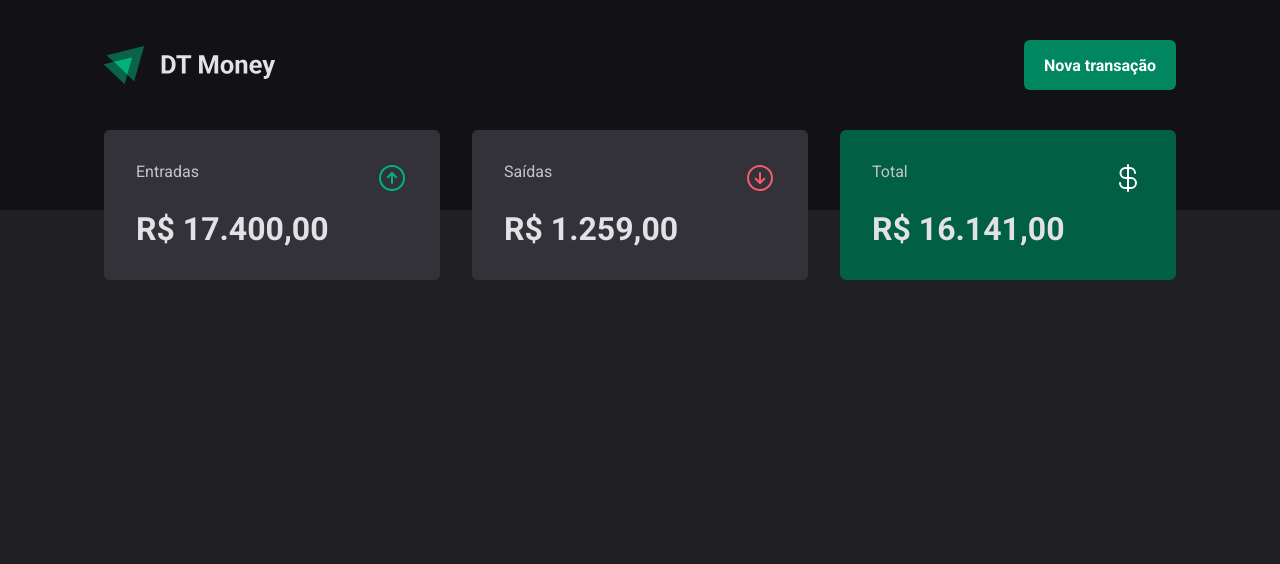
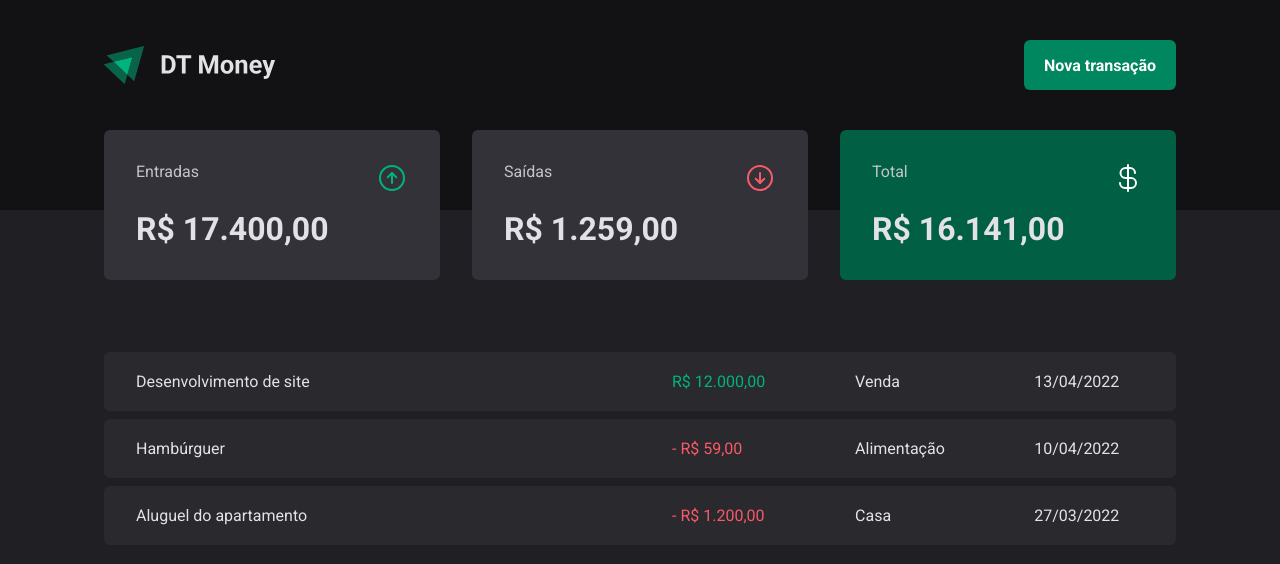
Before and after one commit to caiotracera/dt-money-vite, a React (Vite) app: page / in a window 1280 px wide. Shown: the top 564 px of the page. Built offline with nearby package versions, Linux system fonts and the light colour scheme.

Commit message:
feat(components): add transactions table

```diff
--- a/src/pages/Transactions/index.tsx
+++ b/src/pages/Transactions/index.tsx
@@ -1,11 +1,44 @@
 import { Header } from '@/components/Header';
 import { Summary } from '@/components/Summary';
+
+import * as S from '@/pages/Transactions/styles';
 
 export function Transactions() {
   return (
     <div>
       <Header />
       <Summary />
+
+      <S.TransactionsWrapper>
+        <S.TransactionTable>
+          <tbody>
+            <tr>
+              <td>Desenvolvimento de site</td>
+              <td>
+                <S.PriceHighlight type="income">R$ 12.000,00</S.PriceHighlight>
+              </td>
+              <td>Venda</td>
+              <td>13/04/2022</td>
+            </tr>
+            <tr>
+              <td>Hambúrguer</td>
+              <td>
+                <S.PriceHighlight type="outcome">R$ 59,00</S.PriceHighlight>
+              </td>
+              <td>Alimentação</td>
+              <td>10/04/2022</td>
+            </tr>
+            <tr>
+              <td>Aluguel do apartamento</td>
+              <td>
+                <S.PriceHighlight type="outcome">R$ 1.200,00</S.PriceHighlight>
+              </td>
+              <td>Casa</td>
+              <td>27/03/2022</td>
+            </tr>
+          </tbody>
+        </S.TransactionTable>
+      </S.TransactionsWrapper>
     </div>
   );
 }
--- a/src/pages/Transactions/styles.ts
+++ b/src/pages/Transactions/styles.ts
@@ -1 +1,58 @@
-import styled from 'styled-components';
+import styled, { css, DefaultTheme } from 'styled-components';
+
+import { PriceHighlightProps } from '@/pages/Transactions/types';
+
+export const TransactionsWrapper = styled.div`
+  width: 100%;
+  max-width: 1120px;
+
+  margin: 4rem auto 0;
+  padding: 0 1.5rem;
+`;
+
+export const TransactionTable = styled.table`
+  ${({ theme }) => css`
+    width: 100%;
+
+    border-collapse: separate;
+    border-spacing: 0 0.5rem;
+
+    margin-top: 1.5rem;
+
+    td {
+      padding: 1.25rem 2rem;
+      background: ${theme.colors['gray-700']};
+
+      &:first-child {
+        width: 50%;
+
+        border-top-left-radius: 6px;
+        border-bottom-left-radius: 6px;
+      }
+
+      &:last-child {
+        border-top-right-radius: 6px;
+        border-bottom-right-radius: 6px;
+      }
+    }
+  `}
+`;
+
+export const priceHighlightModifier = {
+  income: (theme: DefaultTheme) => css`
+    color: ${theme.colors['green-300']};
+  `,
+  outcome: (theme: DefaultTheme) => css`
+    color: ${theme.colors['red-300']};
+
+    &::before {
+      content: '- ';
+    }
+  `,
+};
+
+export const PriceHighlight = styled.span<PriceHighlightProps>`
+  ${({ theme, type }) => css`
+    ${priceHighlightModifier[type](theme)}
+  `}
+`;
--- /dev/null
+++ b/src/pages/Transactions/types.ts
@@ -0,0 +1,3 @@
+export type PriceHighlightProps = {
+  type: 'income' | 'outcome';
+};
```
